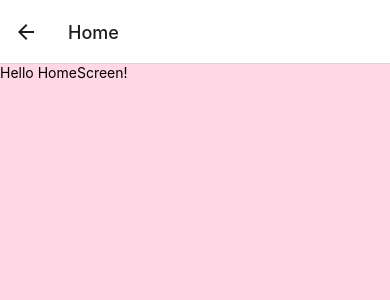
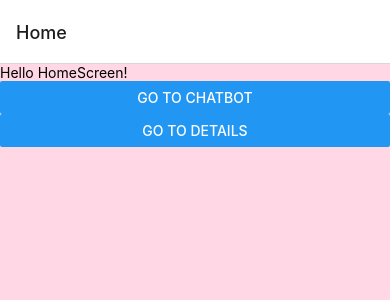
Before and after one commit to KarolHarumi/chat, a React Native app: screen /Home in a window 390 px wide. Shown: the top 300 px of the page. Built offline with nearby package versions, Linux system fonts and the light colour scheme.

Commit message:
Feat: Changing homescreen

```diff
--- a/App.tsx
+++ b/App.tsx
@@ -13,7 +13,7 @@ export default function App() {
 
   return (
     <NavigationContainer>
-      <Stack.Navigator initialRouteName='Chat'>
+      <Stack.Navigator initialRouteName='Home'>
         <Stack.Screen name="Home" component={HomeScreen} />
         <Stack.Screen name="Chat" component={ChatbotScreen} />
         <Stack.Screen name="Details" component={DetailsScreen} />
--- a/src/screens/HomeScreen.tsx
+++ b/src/screens/HomeScreen.tsx
@@ -1,10 +1,13 @@
-import { SafeAreaView, Text } from 'react-native';
+import { Button, SafeAreaView, Text } from 'react-native';
 import Styles from './../../components/Styles';
 
-const HomeScreen = () => {
+const HomeScreen = ({ navigation }: any ) => {
   return (
     <SafeAreaView style={Styles.container}>
       <Text>Hello HomeScreen!</Text>
+
+      <Button title={'Go to Chatbot'} onPress={() => { navigation.navigate("Chat") }} />
+      <Button title={'Go to Details'} onPress={() => { navigation.navigate("Details") }} />
     </SafeAreaView>
   );
 }
```
